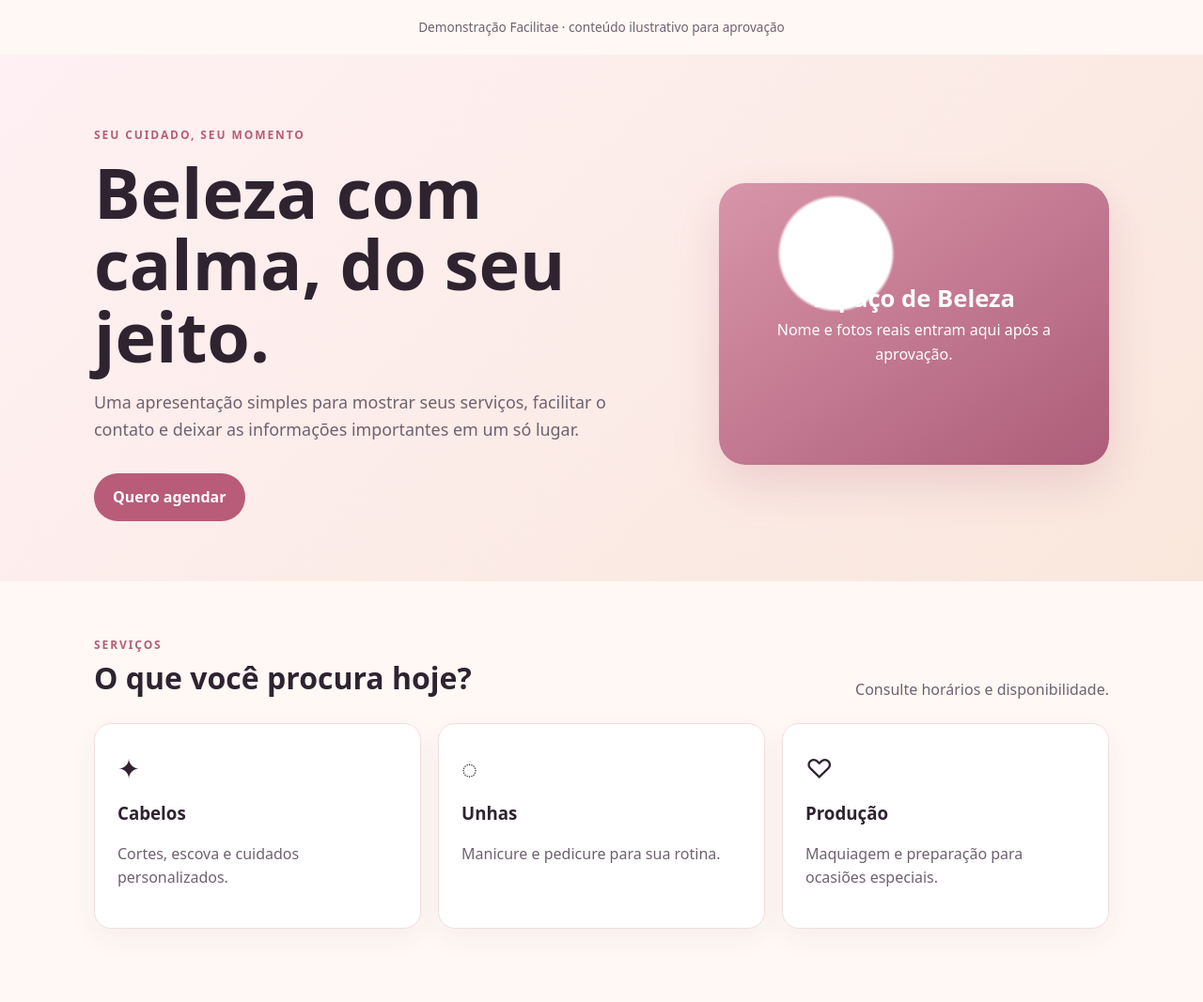
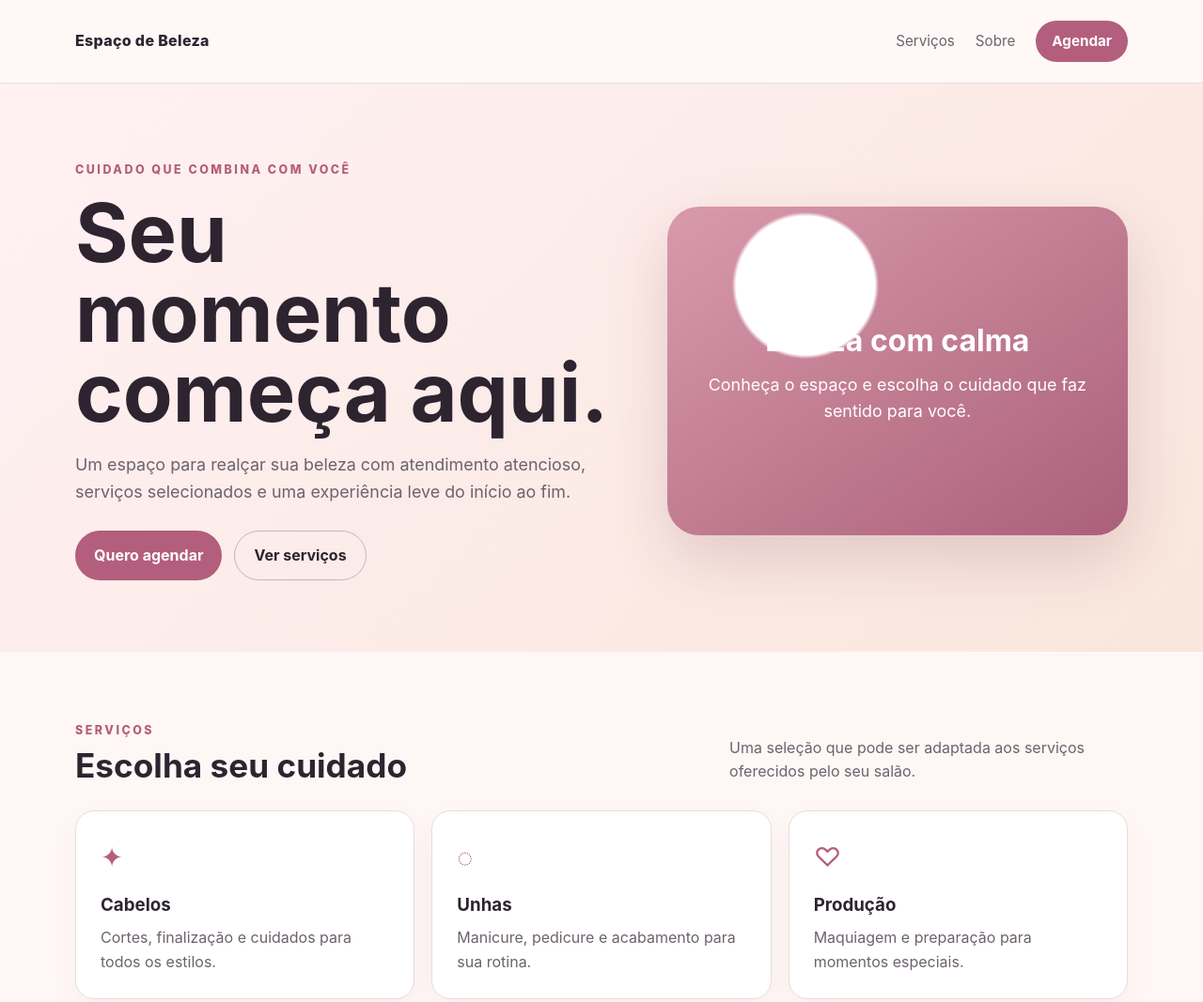
Before and after one commit to scrizophstudyz-web/Facilitae, a plain HTML site: page site-demo/index.html in a window 1280 px wide. Shown: the top 1067 px of the page at 94% size. Drawn offline with Linux system fonts and the light colour scheme.

Commit message:
Update index.html

```diff
--- a/site-demo/index.html
+++ b/site-demo/index.html
@@ -3,35 +3,27 @@
 <head>
   <meta charset="utf-8">
   <meta name="viewport" content="width=device-width, initial-scale=1">
-  <title>Espaço de Beleza — Demonstração</title>
-  <meta name="description" content="Demonstração de site para salão de beleza.">
+  <title>Espaço de Beleza</title>
+  <meta name="description" content="Serviços de beleza e bem-estar em um só lugar.">
   <style>
-    :root{--ink:#2f2330;--muted:#6f6270;--rose:#b85c7a;--cream:#fff8f5;--card:#fff;}
-    *{box-sizing:border-box} body{margin:0;font-family:system-ui,-apple-system,Segoe UI,sans-serif;color:var(--ink);background:var(--cream);line-height:1.6}
-    a{color:inherit}.wrap{width:min(1080px,92%);margin:auto}.top{padding:18px 0;font-size:.85rem;color:var(--muted);text-align:center}.hero{padding:76px 0 64px;background:linear-gradient(135deg,#fff1f4,#f9e7dc)}
-    .hero-grid{display:grid;grid-template-columns:1.2fr .8fr;gap:42px;align-items:center}.eyebrow{text-transform:uppercase;letter-spacing:.16em;font-size:.75rem;color:var(--rose);font-weight:700}
-    h1{font-size:clamp(2.4rem,6vw,4.6rem);line-height:1.04;margin:14px 0}.lead{font-size:1.12rem;color:var(--muted);max-width:56ch}.button{display:inline-block;padding:13px 20px;border-radius:999px;background:var(--rose);color:white;text-decoration:none;font-weight:700;margin-top:14px}
-    .visual{min-height:300px;border-radius:28px;background:radial-gradient(circle at 30% 25%,#fff 0 16%,transparent 17%),linear-gradient(145deg,#d895a9,#ad5d79);box-shadow:0 20px 50px #b85c7a33;display:grid;place-items:center;color:white;text-align:center;padding:25px}.visual strong{font-size:1.6rem}
-    section{padding:58px 0}.section-head{display:flex;justify-content:space-between;gap:20px;align-items:end;margin-bottom:22px}.section-head h2{margin:0;font-size:2rem}.muted{color:var(--muted)}.cards{display:grid;grid-template-columns:repeat(3,1fr);gap:18px}.card{background:var(--card);border:1px solid #f0dfe1;border-radius:18px;padding:24px;box-shadow:0 10px 30px #6b3d4c0d}.card h3{margin:10px 0 6px}.icon{font-size:1.8rem}
-    .about{display:grid;grid-template-columns:1fr 1fr;gap:28px;align-items:start}.info{background:#fff;border-radius:18px;padding:24px;border:1px solid #f0dfe1}.info p{margin:.4rem 0}.cta{background:#332633;color:white;border-radius:22px;padding:34px}.cta .button{background:#f0a8bb;color:#332633}.footer{padding:30px 0;color:var(--muted);font-size:.9rem;border-top:1px solid #ecd9dc}
-    @media(max-width:760px){.hero-grid,.about{grid-template-columns:1fr}.cards{grid-template-columns:1fr}.hero{padding-top:48px}.visual{min-height:220px}.section-head{display:block}}
+    :root{--ink:#2d2430;--muted:#6d626e;--rose:#b35e7c;--soft:#fff7f5;--line:#eadcdf;--white:#fff}
+    *{box-sizing:border-box}html{scroll-behavior:smooth}body{margin:0;color:var(--ink);font-family:Inter,ui-sans-serif,system-ui,-apple-system,"Segoe UI",sans-serif;background:var(--soft);line-height:1.6}a{color:inherit}
+    .wrap{width:min(1120px,92%);margin:auto}.nav{padding:22px 0;background:#fff8f6;border-bottom:1px solid var(--line)}.nav-in{display:flex;align-items:center;justify-content:space-between;gap:20px}.brand{font-weight:800;letter-spacing:.02em}.nav a{text-decoration:none;font-size:.95rem;color:var(--muted)}.links{display:flex;gap:22px;align-items:center}.pill{background:var(--rose);color:#fff!important;padding:10px 17px;border-radius:999px;font-weight:700}
+    .hero{padding:82px 0 76px;background:linear-gradient(135deg,#fff1f4 0%,#f9e6dc 100%)}.hero-grid{display:grid;grid-template-columns:1.08fr .92fr;gap:54px;align-items:center}.kicker{font-size:.78rem;text-transform:uppercase;letter-spacing:.2em;color:var(--rose);font-weight:800}.hero h1{font-size:clamp(2.7rem,7vw,5.4rem);line-height:.98;margin:15px 0 21px;max-width:10ch}.hero p{font-size:1.12rem;color:var(--muted);max-width:54ch}.actions{display:flex;gap:13px;flex-wrap:wrap;margin-top:26px}.btn{display:inline-flex;align-items:center;justify-content:center;padding:13px 20px;border-radius:999px;text-decoration:none;font-weight:750;background:var(--rose);color:#fff}.btn.alt{background:transparent;color:var(--ink);border:1px solid #cfaeba}.art{min-height:350px;border-radius:34px;background:radial-gradient(circle at 30% 24%,#fff 0 17%,transparent 18%),linear-gradient(145deg,#d99aac,#aa6079);box-shadow:0 25px 65px #7d405332;display:grid;place-items:center;padding:32px;color:#fff;text-align:center}.art h2{font-size:2rem;margin:0 0 8px}.art p{color:#fff;margin:0}
+    section{padding:74px 0}.heading{display:flex;align-items:end;justify-content:space-between;gap:24px;margin-bottom:28px}.heading h2{font-size:2.2rem;line-height:1.1;margin:8px 0 0}.heading p{max-width:42ch;color:var(--muted);margin:0}.grid{display:grid;grid-template-columns:repeat(3,1fr);gap:18px}.card{background:#fff;border:1px solid var(--line);border-radius:20px;padding:26px;box-shadow:0 12px 32px #6945540b}.card .ico{font-size:1.8rem;color:var(--rose)}.card h3{margin:13px 0 7px}.card p{color:var(--muted);margin:0}
+    .story{display:grid;grid-template-columns:1fr 1fr;gap:28px}.panel{background:#fff;border:1px solid var(--line);border-radius:22px;padding:28px}.panel h3{margin-top:0}.facts{display:grid;gap:13px}.fact{padding:13px 0;border-bottom:1px solid var(--line)}.fact:last-child{border-bottom:0}.fact b{display:block;font-size:.86rem;color:var(--muted);font-weight:600}
+    .contact{background:#352934;color:#fff;border-radius:28px;padding:44px}.contact h2{font-size:2.35rem;line-height:1.1;margin:7px 0 12px}.contact p{color:#eadde3;max-width:56ch}.contact .btn{background:#f3aec1;color:#352934;margin-top:10px}.footer{padding:30px 0;color:var(--muted);font-size:.9rem;border-top:1px solid var(--line)}
+    @media(max-width:780px){.links a:not(.pill){display:none}.hero-grid,.story{grid-template-columns:1fr}.art{min-height:240px}.heading{display:block}.grid{grid-template-columns:1fr}.hero{padding:58px 0}.contact{padding:30px}}
   </style>
 </head>
 <body>
-  <div class="top">Demonstração Facilitae · conteúdo ilustrativo para aprovação</div>
-  <header class="hero"><div class="wrap hero-grid"><div>
-    <div class="eyebrow">Seu cuidado, seu momento</div>
-    <h1>Beleza com calma, do seu jeito.</h1>
-    <p class="lead">Uma apresentação simples para mostrar seus serviços, facilitar o contato e deixar as informações importantes em um só lugar.</p>
-    <a class="button" href="#contato">Quero agendar</a>
-  </div><div class="visual"><div><strong>Espaço de Beleza</strong><br>Nome e fotos reais entram aqui após a aprovação.</div></div></div></header>
+  <nav class="nav"><div class="wrap nav-in"><div class="brand">Espaço de Beleza</div><div class="links"><a href="#servicos">Serviços</a><a href="#sobre">Sobre</a><a class="pill" href="#contato">Agendar</a></div></div></nav>
+  <header class="hero"><div class="wrap hero-grid"><div><div class="kicker">Cuidado que combina com você</div><h1>Seu momento começa aqui.</h1><p>Um espaço para realçar sua beleza com atendimento atencioso, serviços selecionados e uma experiência leve do início ao fim.</p><div class="actions"><a class="btn" href="#contato">Quero agendar</a><a class="btn alt" href="#servicos">Ver serviços</a></div></div><div class="art"><div><h2>Beleza com calma</h2><p>Conheça o espaço e escolha o cuidado que faz sentido para você.</p></div></div></div></header>
   <main>
-    <section><div class="wrap"><div class="section-head"><div><div class="eyebrow">Serviços</div><h2>O que você procura hoje?</h2></div><div class="muted">Consulte horários e disponibilidade.</div></div>
-      <div class="cards"><article class="card"><div class="icon">✦</div><h3>Cabelos</h3><p class="muted">Cortes, escova e cuidados personalizados.</p></article><article class="card"><div class="icon">◌</div><h3>Unhas</h3><p class="muted">Manicure e pedicure para sua rotina.</p></article><article class="card"><div class="icon">♡</div><h3>Produção</h3><p class="muted">Maquiagem e preparação para ocasiões especiais.</p></article></div>
-    </div></section>
-    <section><div class="wrap about"><div><div class="eyebrow">Sobre o espaço</div><h2>Um atendimento pensado para você.</h2><p class="muted">Este texto é uma área reservada para a história do salão, diferenciais e informações verificadas fornecidas pelo estabelecimento.</p></div><div class="info"><p><strong>Horário:</strong> a confirmar</p><p><strong>Endereço:</strong> a confirmar</p><p><strong>Instagram:</strong> a confirmar</p><p><strong>WhatsApp:</strong> botão configurado após autorização</p></div></div></section>
-    <section id="contato"><div class="wrap"><div class="cta"><div class="eyebrow" style="color:#f0a8bb">Contato</div><h2>Vamos conversar?</h2><p>Troque este botão pelo WhatsApp comercial e facilite o próximo passo para suas clientes.</p><a class="button" href="#" onclick="return false">WhatsApp comercial</a></div></div></section>
+    <section id="servicos"><div class="wrap"><div class="heading"><div><div class="kicker">Serviços</div><h2>Escolha seu cuidado</h2></div><p>Uma seleção que pode ser adaptada aos serviços oferecidos pelo seu salão.</p></div><div class="grid"><article class="card"><div class="ico">✦</div><h3>Cabelos</h3><p>Cortes, finalização e cuidados para todos os estilos.</p></article><article class="card"><div class="ico">◌</div><h3>Unhas</h3><p>Manicure, pedicure e acabamento para sua rotina.</p></article><article class="card"><div class="ico">♡</div><h3>Produção</h3><p>Maquiagem e preparação para momentos especiais.</p></article></div></div></section>
+    <section id="sobre"><div class="wrap story"><div><div class="kicker">Sobre o espaço</div><h2>Atendimento pensado para você.</h2><p style="color:var(--muted)">Conte aqui a história do salão, seus diferenciais e o jeito de cuidar de cada pessoa. Este modelo foi preparado para receber informações verificadas e materiais autorizados.</p></div><div class="panel"><h3>Informações úteis</h3><div class="facts"><div class="fact"><b>Horários</b>Consulte a disponibilidade.</div><div class="fact"><b>Localização</b>Endereço informado pelo estabelecimento.</div><div class="fact"><b>Contato</b>Fale com o salão para agendar.</div></div></div></div></section>
+    <section id="contato"><div class="wrap"><div class="contact"><div class="kicker" style="color:#f3aec1">Agendamento</div><h2>Vamos encontrar um horário?</h2><p>Use este espaço para orientar suas clientes ao canal oficial de atendimento. O botão pode ser ligado ao WhatsApp comercial após a configuração autorizada.</p><a class="btn" href="#" onclick="return false">Falar com o salão</a></div></div></section>
   </main>
-  <footer class="footer"><div class="wrap">Demonstração criada pela Facilitae. Informações reais serão inseridas somente com autorização do estabelecimento.</div></footer>
+  <footer class="footer"><div class="wrap">Espaço de Beleza · Atendimento com cuidado e simplicidade.</div></footer>
 </body>
 </html>
```
